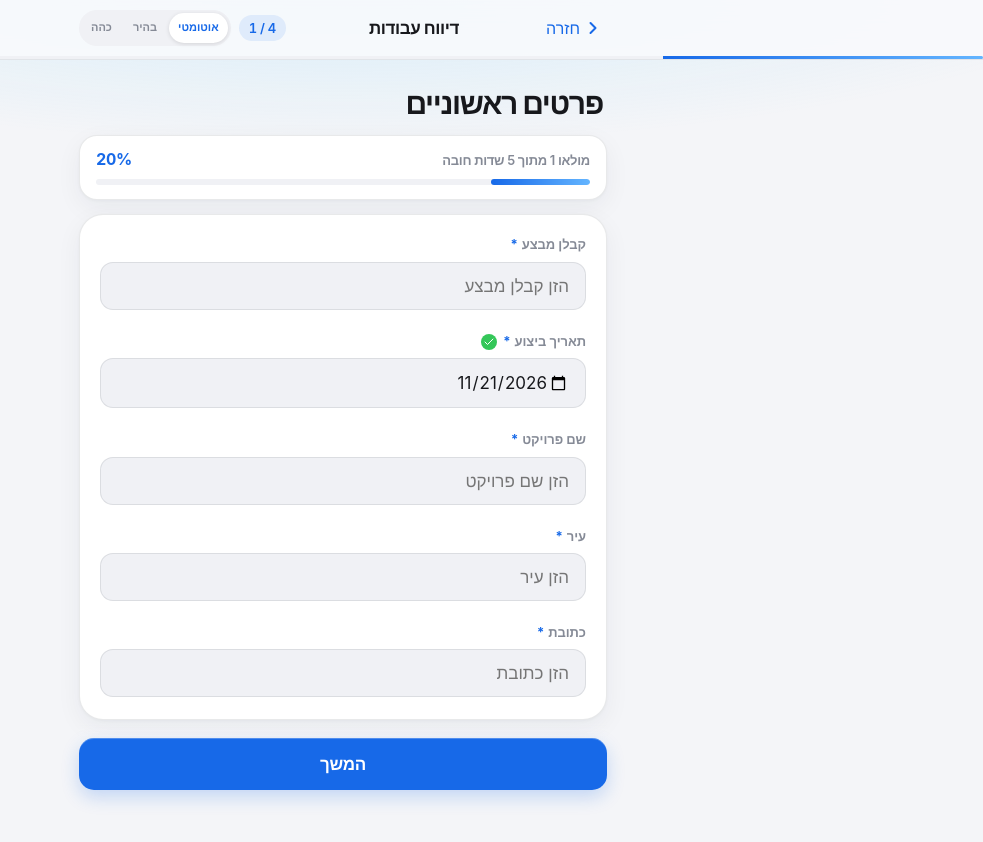
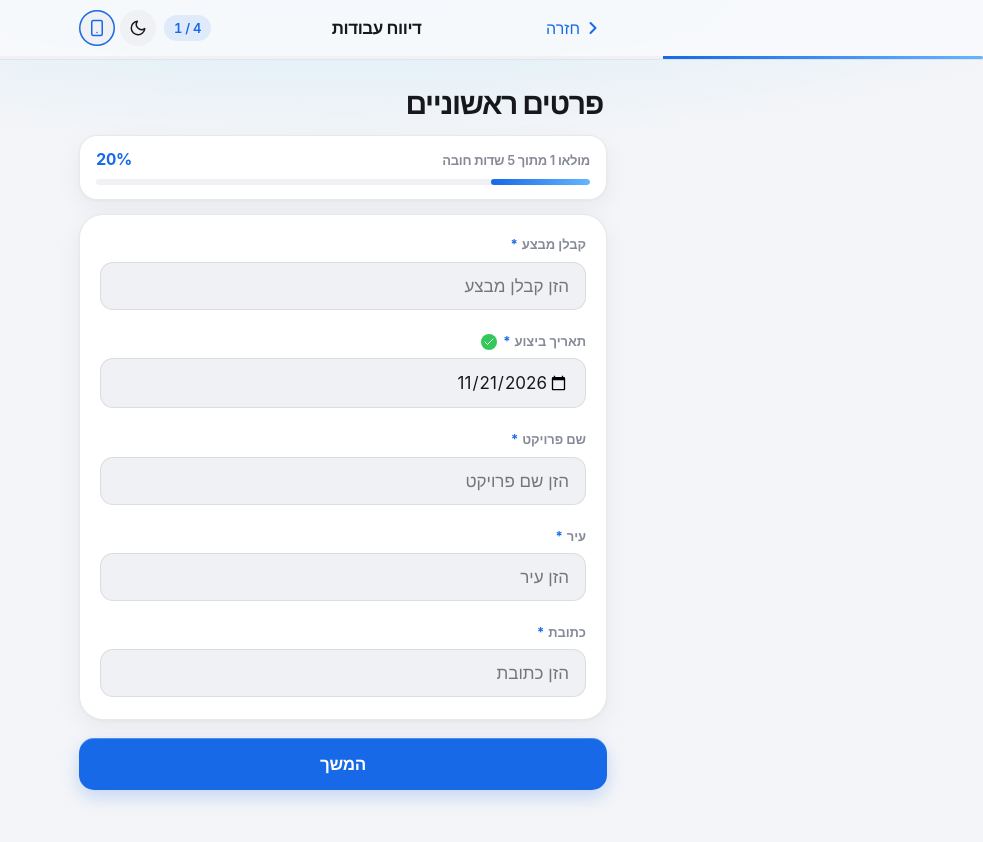
Before and after one commit to Avimor100369/Avi, a plain HTML site: page index.html in a window 1280 px wide. Both pictures are taken after a click on the button "התחלת דיווח חדש". Shown: the whole page, without its empty margins (297-1280 px from the left). Drawn offline with Linux system fonts and the light colour scheme.

Commit message:
Add files via upload

```diff
--- a/index.html
+++ b/index.html
@@ -4,8 +4,7 @@
 <meta charset="utf-8">
 <meta name="viewport" content="width=device-width, initial-scale=1, viewport-fit=cover">
 <meta name="color-scheme" content="light dark">
-<meta name="theme-color" content="#F2F2F7" media="(prefers-color-scheme: light)">
-<meta name="theme-color" content="#000000" media="(prefers-color-scheme: dark)">
+<meta name="theme-color" content="#F2F2F7" id="app-theme-color">
 <meta name="apple-mobile-web-app-capable" content="yes">
 <meta name="apple-mobile-web-app-status-bar-style" content="black-translucent">
 <meta name="mobile-web-app-capable" content="yes">
@@ -212,32 +211,15 @@ button, input, textarea, select {
   transform: scale(0.92);
   background: var(--fill-hover);
 }
-
-.theme-switch {
+.theme-btn.auto-active {
+  color: var(--ac);
+  box-shadow: inset 0 0 0 1.5px var(--ac);
+}
+.theme-controls {
   display: inline-flex;
   align-items: center;
-  gap: 3px;
-  padding: 3px;
-  border-radius: 999px;
-  background: var(--fill);
-  border: 1px solid var(--bd);
-  white-space: nowrap;
-}
-.theme-choice {
-  border: 0;
-  border-radius: 999px;
-  padding: 7px 9px;
-  background: transparent;
-  color: var(--tx2);
-  font: inherit;
-  font-size: 11px;
-  font-weight: 650;
-  cursor: pointer;
-}
-.theme-choice.active {
-  background: var(--card);
-  color: var(--ac);
-  box-shadow: 0 1px 4px rgba(0,0,0,.12);
+  gap: 5px;
+  flex: 0 0 auto;
 }
 
 .pb {
@@ -1213,53 +1195,50 @@ window.addEventListener('beforeinstallprompt', e => {
   draw();
 });
 
-// Theme preference: auto follows the device, light/dark are manual overrides.
 const getThemePreference = () => {
   const saved = localStorage.getItem('app_theme');
   return saved === 'light' || saved === 'dark' ? saved : 'auto';
 };
 
-const applyThemePreference = preference => {
-  const mode = ['auto', 'light', 'dark'].includes(preference) ? preference : 'auto';
-  if (mode === 'auto') document.documentElement.removeAttribute('data-theme');
-  else document.documentElement.setAttribute('data-theme', mode);
-  localStorage.setItem('app_theme', mode);
-  return mode;
+const applyThemePreference = () => {
+  const preference = getThemePreference();
+  if (preference === 'auto') document.documentElement.removeAttribute('data-theme');
+  else document.documentElement.setAttribute('data-theme', preference);
+
+  const systemDark = window.matchMedia('(prefers-color-scheme: dark)').matches;
+  const effectiveDark = preference === 'dark' || (preference === 'auto' && systemDark);
+  const themeColor = document.getElementById('app-theme-color');
+  if (themeColor) themeColor.setAttribute('content', effectiveDark ? '#0B0D12' : '#F4F5F8');
 };
 
-let themePreference = applyThemePreference(getThemePreference());
-
+const initTheme = () => applyThemePreference();
+initTheme();
+
+// The main button toggles only Light/Dark; Auto is selected separately.
 function toggleTheme() {
-  const modes = ['auto', 'light', 'dark'];
-  themePreference = applyThemePreference(modes[(modes.indexOf(themePreference) + 1) % modes.length]);
+  const current = getThemePreference();
+  const systemDark = window.matchMedia('(prefers-color-scheme: dark)').matches;
+  const currentlyDark = current === 'dark' || (current === 'auto' && systemDark);
+  localStorage.setItem('app_theme', currentlyDark ? 'light' : 'dark');
+  applyThemePreference();
   draw();
 }
 
-function themeControls() {
-  const options = [
-    ['auto', 'אוטומטי'],
-    ['light', 'בהיר'],
-    ['dark', 'כהה']
-  ];
-  return h('div', { cls: 'theme-switch', role: 'group', 'aria-label': 'בחירת מצב תצוגה' },
-    ...options.map(([mode, label]) => h('button', {
-      type: 'button',
-      cls: 'theme-choice' + (themePreference === mode ? ' active' : ''),
-      'aria-pressed': themePreference === mode ? 'true' : 'false',
-      onclick: () => { themePreference = applyThemePreference(mode); draw(); }
-    }, label))
-  );
-}
-
-// The CSS media query follows OS changes automatically while preference is Auto.
-if (window.matchMedia) {
-  const systemTheme = window.matchMedia('(prefers-color-scheme: dark)');
-  const onSystemThemeChange = () => {
-    if (themePreference === 'auto') draw();
-  };
-  if (systemTheme.addEventListener) systemTheme.addEventListener('change', onSystemThemeChange);
-  else if (systemTheme.addListener) systemTheme.addListener(onSystemThemeChange);
-}
+function setAutoTheme() {
+  localStorage.removeItem('app_theme');
+  applyThemePreference();
+  draw();
+}
+
+const themeMediaQuery = window.matchMedia('(prefers-color-scheme: dark)');
+const onSystemThemeChange = () => {
+  if (getThemePreference() === 'auto') {
+    applyThemePreference();
+    draw();
+  }
+};
+if (themeMediaQuery.addEventListener) themeMediaQuery.addEventListener('change', onSystemThemeChange);
+else if (themeMediaQuery.addListener) themeMediaQuery.addListener(onSystemThemeChange);
 
 const $ = s => document.querySelector(s);
 
@@ -2005,7 +1984,14 @@ const draw = (preserveFocus = false) => {
           h('div', { cls: 'nav-title' }, viewingWork ? 'עבודה שמורה' : 'דיווח עבודות'),
           h('div', { cls: 'nav-right' },
             !viewingWork && !isSummary ? h('div', { cls: 'nav-step', dir: 'ltr' }, (i + 1) + ' / ' + (st.length + 1)) : null,
-            themeControls()
+            h('div', { cls: 'theme-controls' },
+              h('button', { type: 'button', cls: 'theme-btn', title: isDark ? 'מעבר למצב בהיר' : 'מעבר למצב כהה', 'aria-label': isDark ? 'מעבר למצב בהיר' : 'מעבר למצב כהה', onclick: toggleTheme },
+                svgIcon(isDark ? ICONS.sun : ICONS.moon, 18)
+              ),
+              h('button', { type: 'button', cls: 'theme-btn' + (getThemePreference() === 'auto' ? ' auto-active' : ''), title: 'מצב אוטומטי לפי הגדרות המכשיר', 'aria-label': 'מצב אוטומטי', 'aria-pressed': getThemePreference() === 'auto' ? 'true' : 'false', onclick: setAutoTheme },
+                svgIcon(ICONS.phone, 18)
+              )
+            )
           )
         ),
         h('div', { cls: 'pb' }, h('i', { style: 'width:' + pct + '%' }))
@@ -2020,7 +2006,14 @@ const draw = (preserveFocus = false) => {
     el = [
       h('div', { cls: 'home-top' },
         h('div', { cls: 'status-badge' }, h('span', { cls: 'status-dot' }), 'מערכת דיווח שטח פעילה'),
-        themeControls()
+        h('div', { cls: 'theme-controls' },
+          h('button', { type: 'button', cls: 'theme-btn', title: isDark ? 'מעבר למצב בהיר' : 'מעבר למצב כהה', 'aria-label': isDark ? 'מעבר למצב בהיר' : 'מעבר למצב כהה', onclick: toggleTheme },
+            svgIcon(isDark ? ICONS.sun : ICONS.moon, 18)
+          ),
+          h('button', { type: 'button', cls: 'theme-btn' + (getThemePreference() === 'auto' ? ' auto-active' : ''), title: 'מצב אוטומטי לפי הגדרות המכשיר', 'aria-label': 'מצב אוטומטי', 'aria-pressed': getThemePreference() === 'auto' ? 'true' : 'false', onclick: setAutoTheme },
+            svgIcon(ICONS.phone, 18)
+          )
+        )
       ),
       h('div', { cls: 'hero' },
         h('div', { cls: 'app-icon' }, svgIcon(ICONS.fiber, 40)),
```
